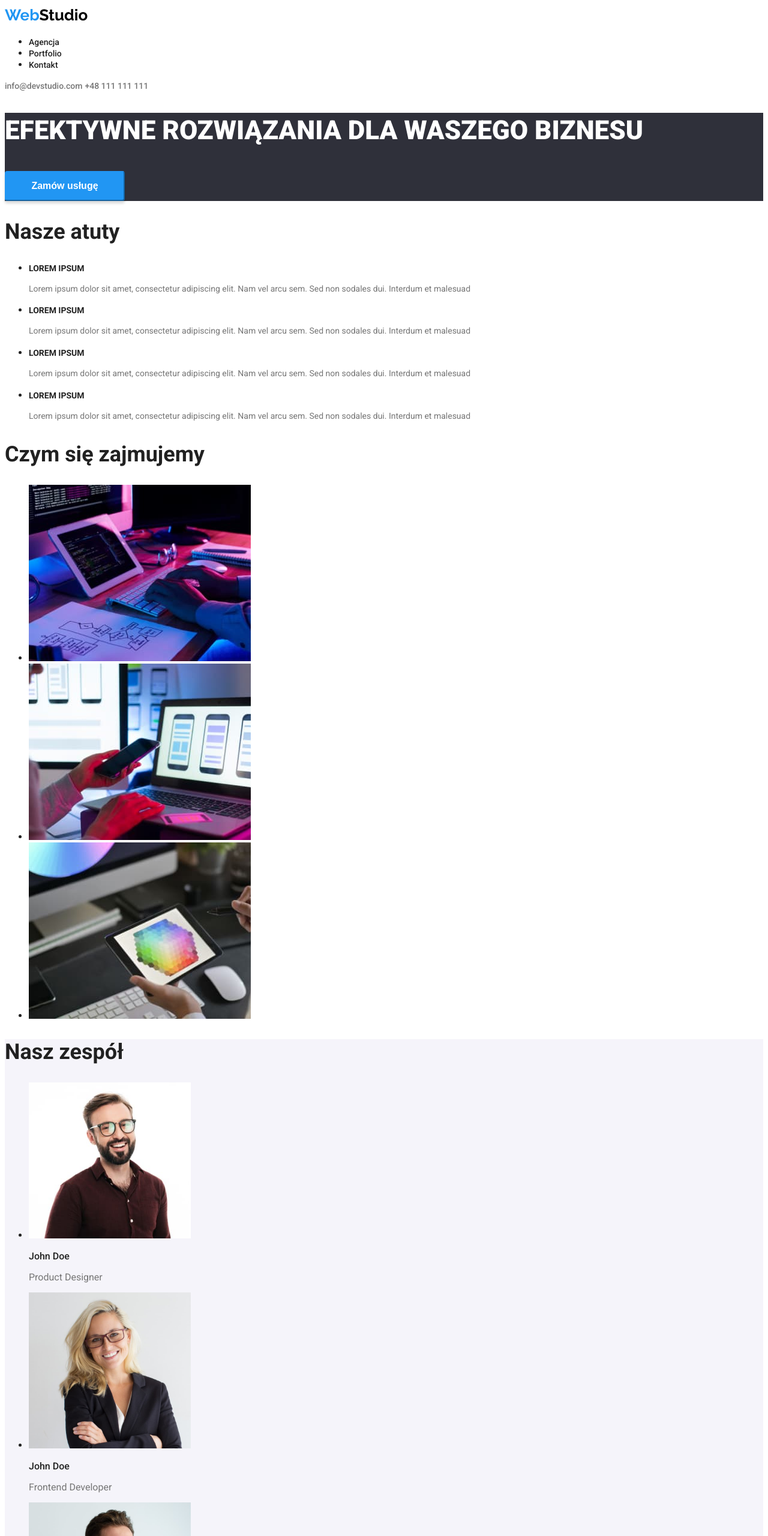
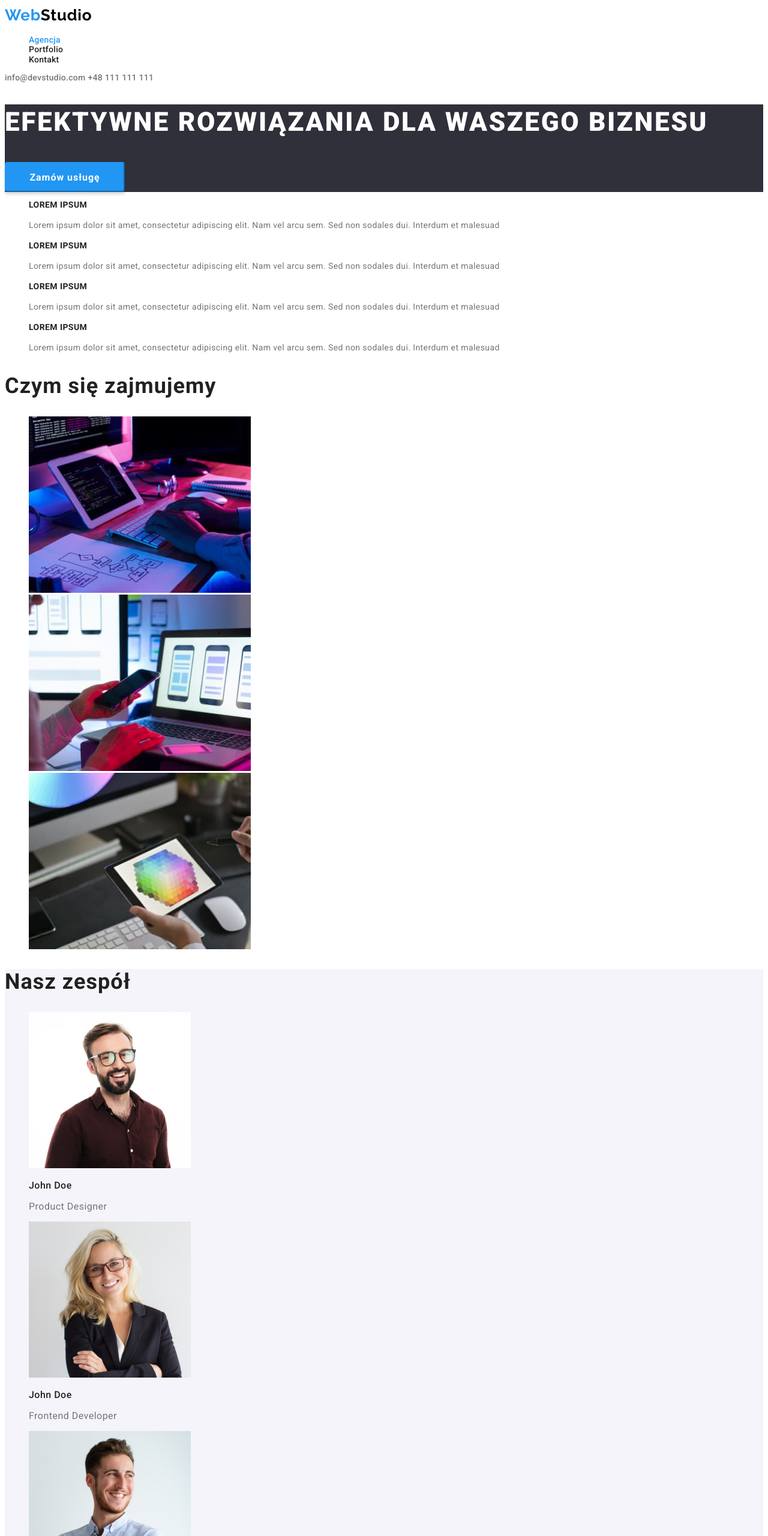
Before and after one commit to MichalAdryanczyk/goit-markup-hw-02, a plain HTML site: page index.html in a window 1280 px wide. Shown: the top 2560 px of the page at 60% size. Drawn offline with Linux system fonts and the light colour scheme.

Commit message:
hw2 correction

```diff
--- a/css/style.css
+++ b/css/style.css
@@ -10,12 +10,31 @@
 body {
   font-family: "Roboto", sans-serif;
   color: var(--base-text-color);
+  background-color: var(--just-white);
+  font-size: 14px;
+  letter-spacing: 0.03em;
+}
+.visually-hidden {
+  position: absolute;
+  width: 1px;
+  height: 1px;
+  margin: -1px;
+  border: 0;
+  padding: 0;
+  white-space: nowrap;
+  clip-path: inset(100%);
+  clip: rect(0 0 0 0);
+  overflow: hidden;
+}
+.list {
+  list-style: none;
 }
 .logo {
   font-family: "Raleway";
   font-size: 26px;
   font-weight: 700;
   line-height: 1.38;
+  letter-spacing: 0.03em;
   text-decoration: none;
 }
 .logo-part1 {
@@ -27,15 +46,19 @@ body {
 footer .logo-part2 {
   color: var(--just-white);
 }
-.navi a {
+.navi-link {
   font-size: 14px;
   font-weight: 500;
   line-height: 1.17;
   text-decoration: none;
   color: var(--base-text-color);
+  letter-spacing: 0.02em;
 }
-.navi a:hover,
-.navi a:focus {
+.navi-link:hover,
+.navi-link:focus {
+  color: var(--my-blue);
+}
+.current-link {
   color: var(--my-blue);
 }
 .header-contacts a {
@@ -44,9 +67,12 @@ footer .logo-part2 {
   line-height: 1.17;
   text-decoration: none;
   color: var(--light-text-color);
+  letter-spacing: 0.02em;
 }
 .header-contacts :hover,
-.header-contacts :focus {
+.header-contacts :focus,
+.footer-contact:hover,
+.footer-contact:focus {
   color: var(--my-blue);
 }
 .main-header-section,
@@ -57,23 +83,29 @@ footer {
   font-size: 44px;
   font-weight: 900;
   line-height: 1.36;
+  letter-spacing: 0.06em;
   color: var(--just-white);
 }
 .button-order {
   width: 200px;
   height: 50px;
-  background: var(--my-blue);
+  background-color: var(--my-blue);
   border-color: var(--my-blue);
   border-radius: 4px;
   box-shadow: 0px 4px 4px rgba(0, 0, 0, 0.15);
   font-size: 16px;
   font-weight: 700;
+  letter-spacing: 0.06em;
   color: var(--just-white);
+  cursor: pointer;
+  font-family: inherit;
 }
-/*all section headers are the same size*/
 .section-header {
   font-size: 36px;
   line-height: 1.17;
+  letter-spacing: 0.03em;
+  /*letter-spacing: inherit;- dlaczego używając "inherit" nie otrzymujemy
+  tego samego rezultatu skoro body ma letter-spacing = 0.03em*/
 }
 .advantage {
   font-size: 14px;
@@ -87,14 +119,16 @@ footer {
 .team-section {
   background-color: var(--light-back);
 }
-.employ-name {
+.employee-name {
   font-size: 16px;
   font-weight: 500;
   line-height: 1.19;
+  letter-spacing: 0.03em;
 }
-.employ-position {
+.employee-position {
   font-size: 16px;
   line-height: 1.19;
+  letter-spacing: 0.03em;
   color: var(--light-text-color);
 }
 .footer-contact {
@@ -112,10 +146,13 @@ footer {
 .filter-button button {
   font-size: 16px;
   font-weight: 500;
-  background: #f5f4fa;
+  color: var(--base-text-color);
+  background-color: #f5f4fa;
   border-color: #f5f4fa;
   border-radius: 4px;
   cursor: pointer;
+  font-family: inherit;
+  letter-spacing: 0.03em;
 }
 .filter-button button:hover,
 .filter-button button:focus {
@@ -127,9 +164,10 @@ footer {
   font-size: 18px;
   font-weight: 700;
   line-height: 2;
+  letter-spacing: 0.06em;
 }
 .prod-type {
-  font-size: 14px;
+  font-size: 16px;
   line-height: 1.88;
   color: var(--light-text-color);
 }
--- a/index.html
+++ b/index.html
@@ -22,10 +22,12 @@
         ><span class="logo-part2">Studio</span></a
       >
       <nav>
-        <ul class="navi">
-          <li><a href="./index.html">Agencja</a></li>
-          <li><a href="./portfolio.html">Portfolio</a></li>
-          <li><a href="#Kontakt">Kontakt</a></li>
+        <ul class="list navi">
+          <li>
+            <a class="navi-link current-link" href="./index.html">Agencja</a>
+          </li>
+          <li><a class="navi-link" href="./portfolio.html">Portfolio</a></li>
+          <li><a class="navi-link" href="#Kontakt">Kontakt</a></li>
         </ul>
       </nav>
       <div class="header-contacts">
@@ -39,8 +41,8 @@
         <button class="button-order" type="button">Zamów usługę</button>
       </section>
       <section>
-        <h2 class="section-header">Nasze atuty</h2>
-        <ul>
+        <h2 class="visually-hidden">Nasze atuty</h2>
+        <ul class="list">
           <li>
             <h3 class="advantage">LOREM IPSUM</h3>
             <p class="adv-delail">
@@ -73,7 +75,7 @@
       </section>
       <section>
         <h2 class="section-header">Czym się zajmujemy</h2>
-        <ul>
+        <ul class="list">
           <li>
             <img
               src="images/img1.jpg"
@@ -102,7 +104,7 @@
       </section>
       <section class="team-section">
         <h2 class="section-header">Nasz zespół</h2>
-        <ul>
+        <ul class="list">
           <li>
             <img
               src="images/team1.jpg"
@@ -111,8 +113,8 @@
               height="260"
             />
             <div>
-              <h3 class="employ-name">John Doe</h3>
-              <p class="employ-position">Product Designer</p>
+              <h3 class="employee-name">John Doe</h3>
+              <p class="employee-position">Product Designer</p>
             </div>
           </li>
 
@@ -124,8 +126,8 @@
               height="260"
             />
             <div>
-              <h3 class="employ-name">John Doe</h3>
-              <p class="employ-position">Frontend Developer</p>
+              <h3 class="employee-name">John Doe</h3>
+              <p class="employee-position">Frontend Developer</p>
             </div>
           </li>
           <li>
@@ -136,8 +138,8 @@
               height="260"
             />
             <div>
-              <h3 class="employ-name">John Doe</h3>
-              <p class="employ-position">Marketing</p>
+              <h3 class="employee-name">John Doe</h3>
+              <p class="employee-position">Marketing</p>
             </div>
           </li>
           <li>
@@ -148,8 +150,8 @@
               height="260"
             />
             <div>
-              <h3 class="employ-name">John Doe</h3>
-              <p class="employ-position">UI Designer</p>
+              <h3 class="employee-name">John Doe</h3>
+              <p class="employee-position">UI Designer</p>
             </div>
           </li>
         </ul>
@@ -161,7 +163,7 @@
         ><span class="logo-part2">Studio</span></a
       >
       <address>
-        <ul>
+        <ul class="list">
           <li>
             <a
               class="footer-contact"
```
Also changed, not shown: portfolio.html (+10 -8 lines).
